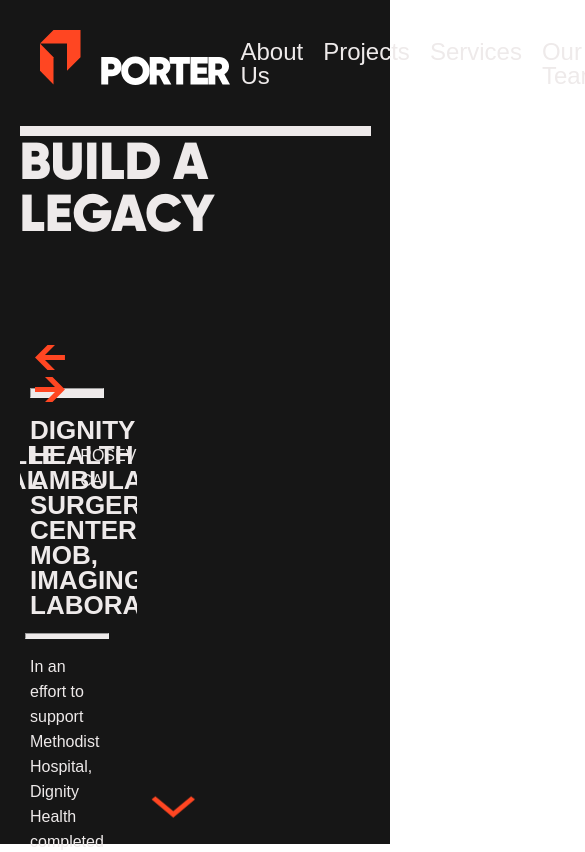
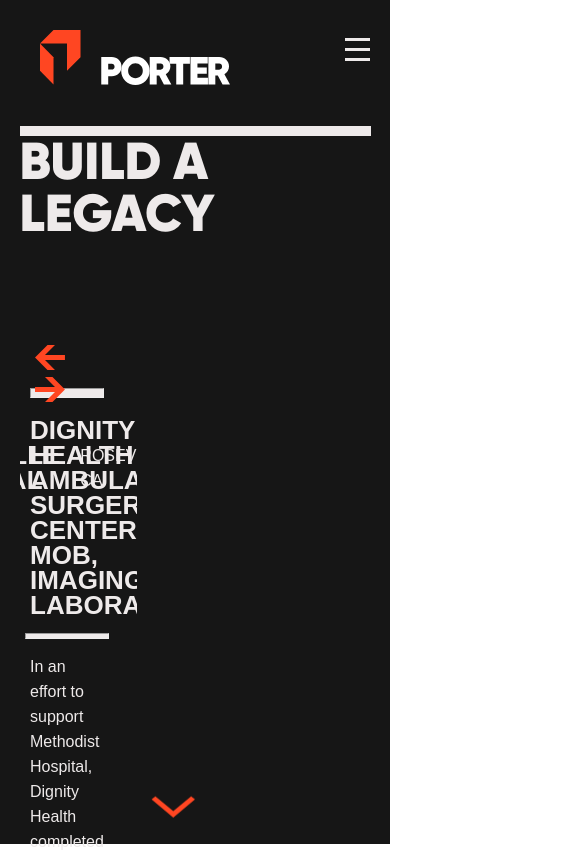
Before and after one commit to Md7113/Porter-LLC, a React (Create React App) app: page / in a window 390 px wide. Shown: the top 852 px of the page, 585 px wide, since content can reach past the window. Built offline with nearby package versions, Linux system fonts and the light colour scheme; a web font is replaced by a local one.

Commit message:
added a hamburger menu

```diff
--- a/src/components/header/Header.js
+++ b/src/components/header/Header.js
@@ -1,13 +1,27 @@
-import React from 'react';
+import React, {useState} from 'react';
 import {Link} from 'react-router-dom';
-import Navbar from './Navbar';
+import NavBar from './Navbar';
 import logo from '../../images/logo_porter_black.svg';
+import logoVideo from '../../images/Porter_Logo_Animation.mp4';
 import '../../css/header/Header.css'
 
 function Header() {
+	const [dropDown, setDropdown] = useState(false);
+	const [activeState, setActiveState] = useState('');
+	const handleDropDown = () => {
+		setDropdown((dropDown) => !dropDown);
+		if (activeState === 'active') {
+			setActiveState('');
+		} else {
+			setActiveState('active');
+		}
+	};
     return(
         <header className="header_container">
 			<Link to="/" className="logo_link">
+				{/* <div className="logoVid">
+				<video src={logoVideo} autoPlay muted preload="auto"/>
+				</div> */}
 				<img
 					className="logo_img"
 					src={logo}
@@ -16,9 +30,21 @@
 			</Link>
 			<nav className="nav_container">
 				<ul className="navbar_nav">
-					<Navbar/>
+					<NavBar/>
 				</ul>
 			</nav>
+			<div className={`hamburger nav_container ${activeState}`} onClick={handleDropDown}>
+					<span className="bar"></span>
+					<span className="bar"></span>
+					<span className="bar"></span>
+					{dropDown ? (
+						<ul className="navbarDropdown">
+							<NavBar	/>
+						</ul>
+					) : (
+						<span></span>
+					)}
+				</div>
 		</header>
     )
 
--- a/src/css/header/Header.css
+++ b/src/css/header/Header.css
@@ -10,6 +10,20 @@
 	padding-left: 40px;
 	padding-top: 30px;
 	height: 85px;
+}
+.logoVid{
+	/* padding-left: 40px;
+	padding-top: 30px; */
+	height: 185px;
+	width: 85px;
+	/* position: relative; */
+	/* width: 320px; */
+	/* overflow: hidden; */
+	/* object-fit: contain; */
+}
+.logoVid video{
+	height: 100%;
+	object-fit: fill;
 }
 
 /*********** Navigation Bar **************/
@@ -29,3 +43,56 @@
 .nav_link:hover {
 	color: var(--red_orange);
 }
+.hamburger {
+	display: none;
+	cursor: pointer;
+}
+.bar {
+	display: block;
+	width: 25px;
+	height: 3px;
+	margin: 7px auto;
+	-webkit-transition: all 0.3s ease-in-out;
+	transition: all 0.3s ease-in-out;
+	background-color: var(--ebb_white);
+}
+
+@media screen and (max-width: 971px) {
+	.nav_container {
+		margin: auto 5%;
+		padding-top:10px ;
+		background-color: var(--porter_black);
+	}
+	.hamburger {
+		display: block;
+	}
+	.hamburger.active .bar:nth-child(2) {
+		opacity: 0;
+	}
+	.hamburger.active .bar:nth-child(1) {
+		transform: translateY(10px) rotate(45deg);
+	}
+	.hamburger.active .bar:nth-child(3) {
+		transform: translateY(-10px) rotate(-45deg);
+	}
+	.navbar_nav {
+		display: none;
+	}
+	.navbarDropdown {
+		display: flex;
+		position: fixed;
+		z-index: 3;
+		right: 5%;
+		margin-top: 15px;
+		flex-direction: column;
+		text-align: center;
+	}
+	.navbarDropdown a {
+		margin: 3px;
+		font-size: 25px;
+		border-radius: 5px;
+		padding: 15px 25px;
+		background-color: var(--porter_black);
+		border: solid 1px var(--ebb_white);
+	}
+}
```
Also changed, not shown: 1 other file (tests, documents, lock files or other folders).
